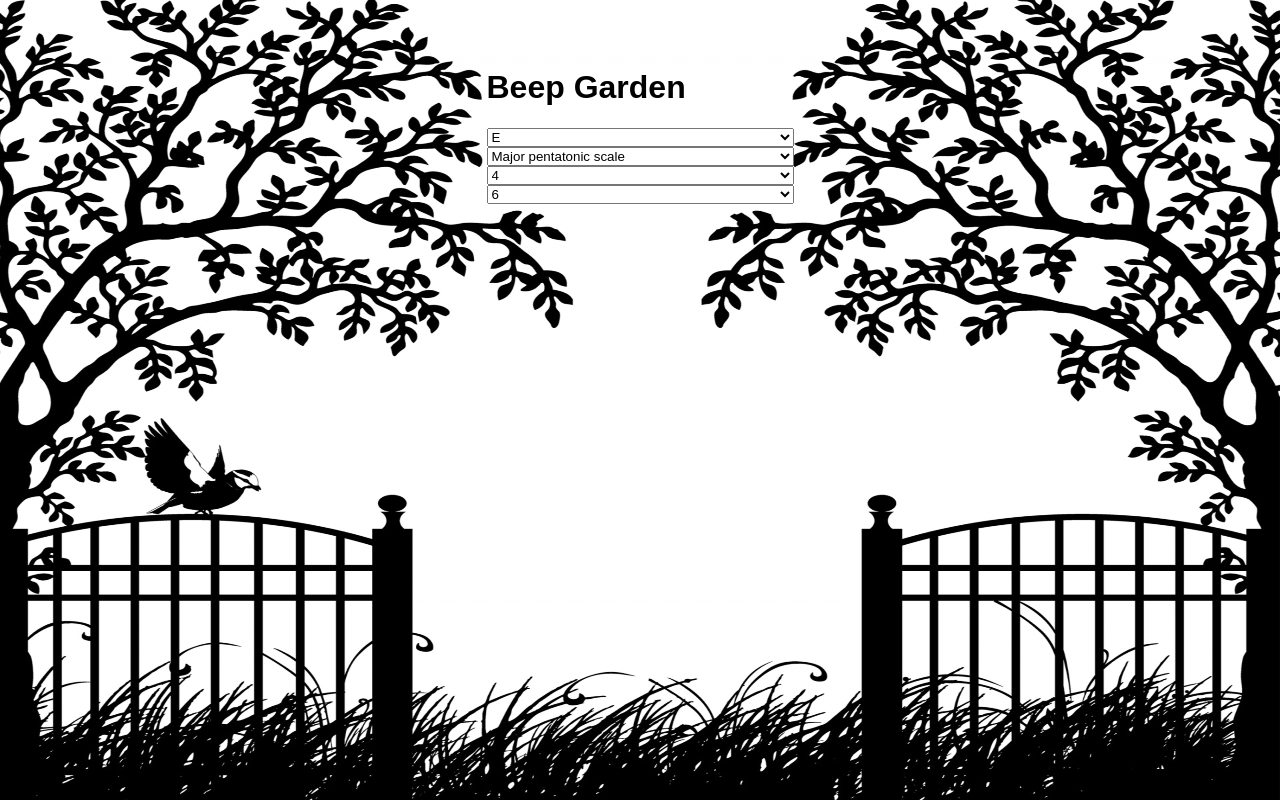
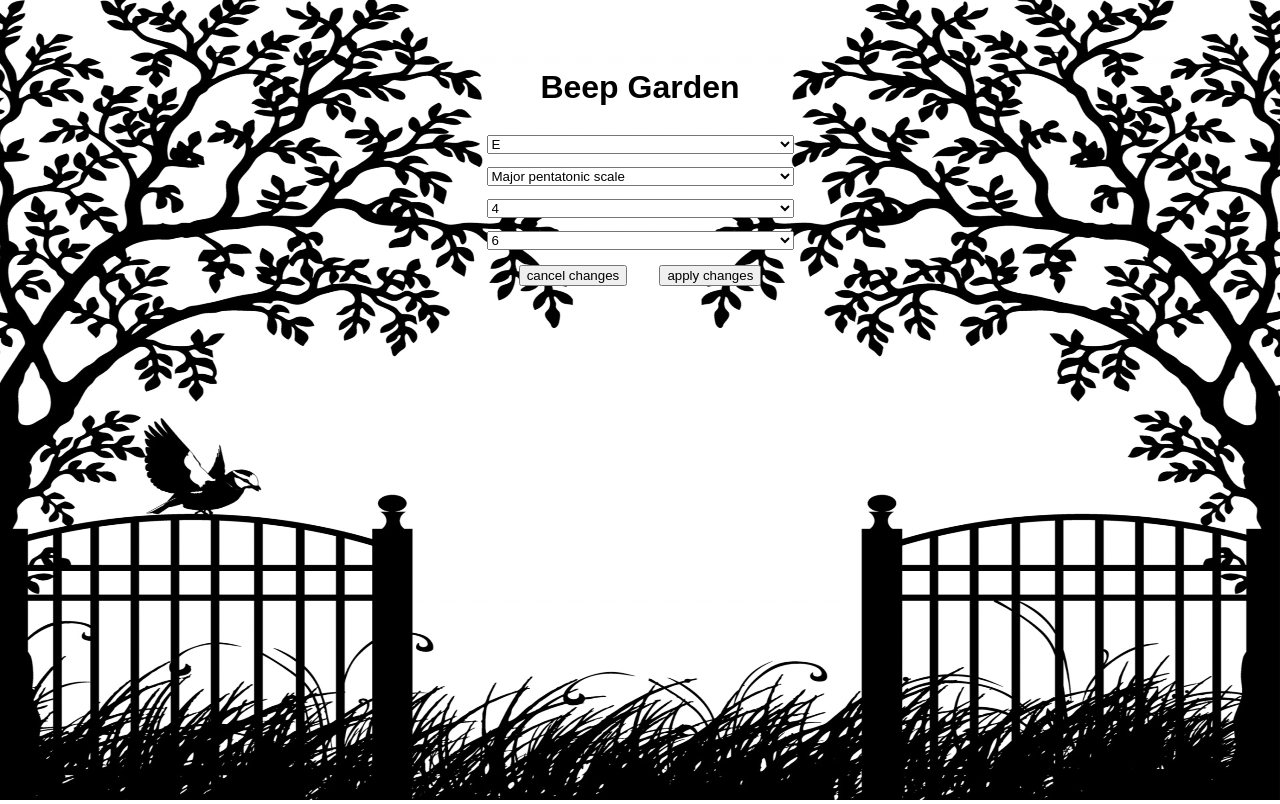
Before and after one commit to cewkrupa/beep-garden, a Vue app: page / in a window 1280 px wide. Both pictures are taken after a click on the element "Beep Garden". Built offline with nearby package versions, Linux system fonts and the light colour scheme.

Commit message:
batch config changes and add apply and cancel buttons

```diff
--- a/src/HeaderControl.vue
+++ b/src/HeaderControl.vue
@@ -4,20 +4,24 @@
       <h1 @click="showSelect = !showSelect">Beep Garden</h1>
 
       <div class="header-selects flex " v-if="showSelect">
-        <select :value="startNote" @change.stop="emitChangeStartNote($event.target.value)" name="Select start note">
+        <select :value="startNote" @change.stop="newStartNote = $event.target.value" name="Select start note">
           <option v-for="note in startNotes" :value="note" :key="note">{{note}}</option>
         </select>
 
-        <select :value="scale" @change.stop="emitChangeScale($event.target.value)" name="Select scale">
+        <select :value="scale" @change.stop="newScale = $event.target.value" name="Select scale">
           <option v-for="scale in scales" :value="scale" :key="scale">{{scale}}</option>
         </select>
 
-        <select :value="floorOctave" @change.stop="emitChangeFloorOctave($event.target.value)" name="Select floor octave">
+        <select :value="floorOctave" @change.stop="newFloor = $event.target.value" name="Select floor octave">
           <option v-for="octave in constrainedFloorOctaves" :value="octave" :key="octave">{{octave}}</option>
         </select>
-        <select :value="ceilingOctave" @change.stop="emitChangeCeilingOctave($event.target.value)" name="Select ceiling octave">
+        <select :value="ceilingOctave" @change.stop="newCeil = $event.target.value" name="Select ceiling octave">
           <option v-for="octave in constrainedCeilingOctaves" :value="octave" :key="octave">{{octave}}</option>
         </select>
+        <div class="flex buttons">
+          <button @click.stop="resetState">cancel changes</button>
+          <button @click.stop="emitConfigChange">apply changes</button>
+        </div>
       </div>
     </div>
   </div>
@@ -27,34 +31,22 @@
 export default {
   name: 'HeaderControl',
   props: {
-    preset: {
-      type: String,
-      default: 'Major pentatonic scale'
-    },
     presets: Array,
-    startNote: {
-      type: String,
-      default: 'C'
-    },
+    startNote: String,
     startNotes: Array,
-    scale: {
-      type: String,
-      default: 'Major'
-    },
+    scale: String,
     scales: Array,
-    floorOctave: {
-      type: Number,
-      default: 4
-    },
-    ceilingOctave: {
-      type: Number,
-      default: 4
-    },
+    floorOctave: Number,
+    ceilingOctave: Number,
     octaves: Array
   },
   data () {
     return {
-      showSelect: false
+      showSelect: false,
+      newStartNote: this.startNote,
+      newScale: this.scale,
+      newFloor: this.floorOctave,
+      newCeil: this.ceilingOctave
     }
   },
   computed: {
@@ -66,6 +58,21 @@ export default {
     }
   },
   methods: {
+    resetState () {
+      this.showSelect = false
+      this.newStartNote = this.startNote
+      this.newScale = this.scale
+      this.newFloor = this.floorOctave
+      this.newCeil = this.ceilingOctave
+    },
+    emitConfigChange () {
+      this.emitChangeScale(this.newScale)
+      this.emitChangeStartNote(this.newStartNote)
+      this.emitChangeFloorOctave(this.newFloor)
+      this.emitChangeCeilingOctave(this.newCeil)
+
+      this.resetState()
+    },
     emitChangeScale (value) {
       this.$emit('change:scale', value)
     },
@@ -112,5 +119,16 @@ export default {
 
 .header-selects select{
   flex-shrink: 1;
+  margin-top: .5em;
+  margin-bottom: .5em;
+}
+
+.buttons {
+  justify-content: space-evenly;
+  padding-top: .5em;
+}
+
+h1 {
+  text-align: center;
 }
 </style>
```
